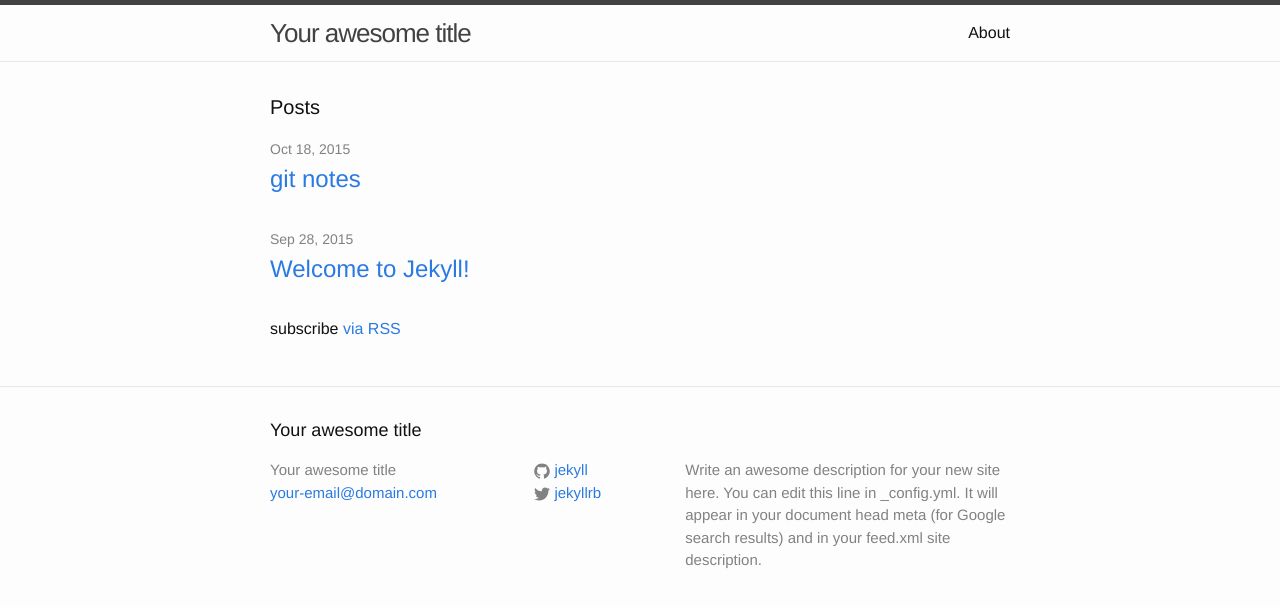
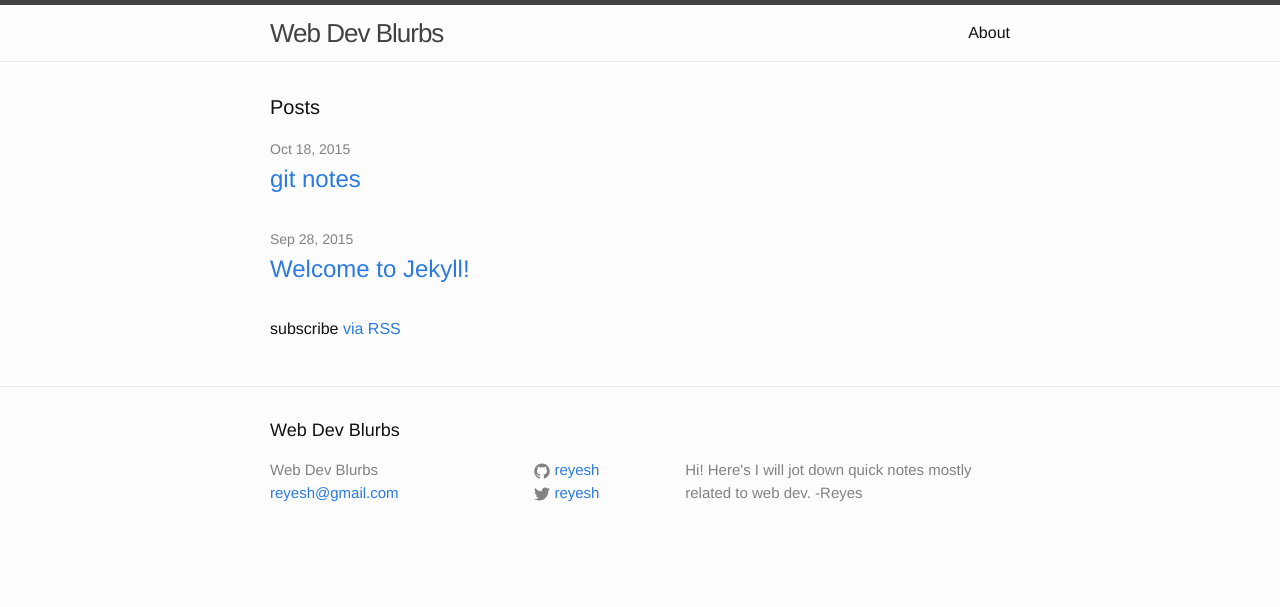
Before and after one commit to reyesh/jb, a Jekyll site: the page built from index.html, in a window 1280 px wide. Shown: the top 607 px of the page. Built offline with Jekyll 4.4.1, drawn with Linux system fonts in a browser that asks for light colours.

Commit message:
docs: site description

```diff
--- a/_config.yml
+++ b/_config.yml
@@ -1,14 +1,12 @@
 # Site settings
-title: Your awesome title
-email: your-email@domain.com
+title: Web Dev Blurbs
+email: reyesh@gmail.com
 description: > # this means to ignore newlines until "baseurl:"
-  Write an awesome description for your new site here. You can edit this
-  line in _config.yml. It will appear in your document head meta (for
-  Google search results) and in your feed.xml site description.
+  Hi! Here's I will jot down quick notes mostly related to web dev. -Reyes
 baseurl: "/jblog" # the subpath of your site, e.g. /blog/
 url: "http://reye.sh" # the base hostname & protocol for your site
-twitter_username: jekyllrb
-github_username:  jekyll
+twitter_username: reyesh
+github_username:  reyesh
 
 # Build settings
 markdown: kramdown
```
